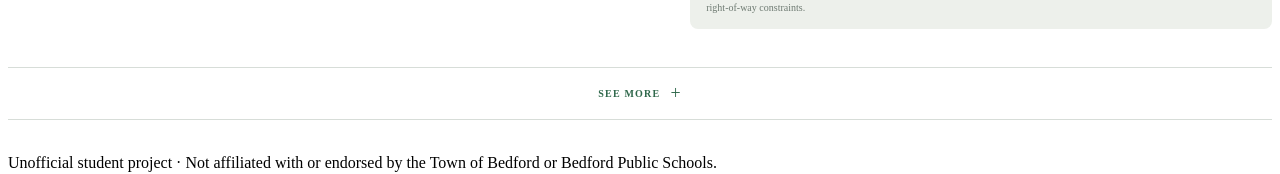
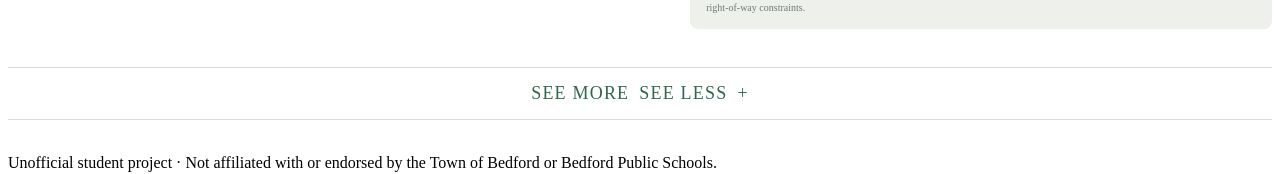
Before and after one commit to alexandraelizabethpominova-wq/build-a-better-bedford, a React (Vite) app: page / in a window 1280 px wide. Both pictures are taken after a click on the button "Newsletter". Shown: the part 444-618 px from the top of the page. Built offline with nearby package versions, Linux system fonts and the light colour scheme; the HTML template or start-up script is replaced by a standard one.

Commit message:
Show See less when newsletter details are open

```diff
--- a/src/Newsletter.tsx
+++ b/src/Newsletter.tsx
@@ -31,7 +31,7 @@ export default function Newsletter() {
     </div>
 
     <details className="newsletter-expand">
-      <summary>See more <span>+</span></summary>
+      <summary><span className="summary-label more-label">See more</span><span className="summary-label less-label">See less</span><span className="summary-icon">+</span></summary>
       <div className="newsletter-expand-panel">
         <section className="design-problem">
           <p className="expand-kicker">01 · THE DESIGN PROBLEM</p>
```
